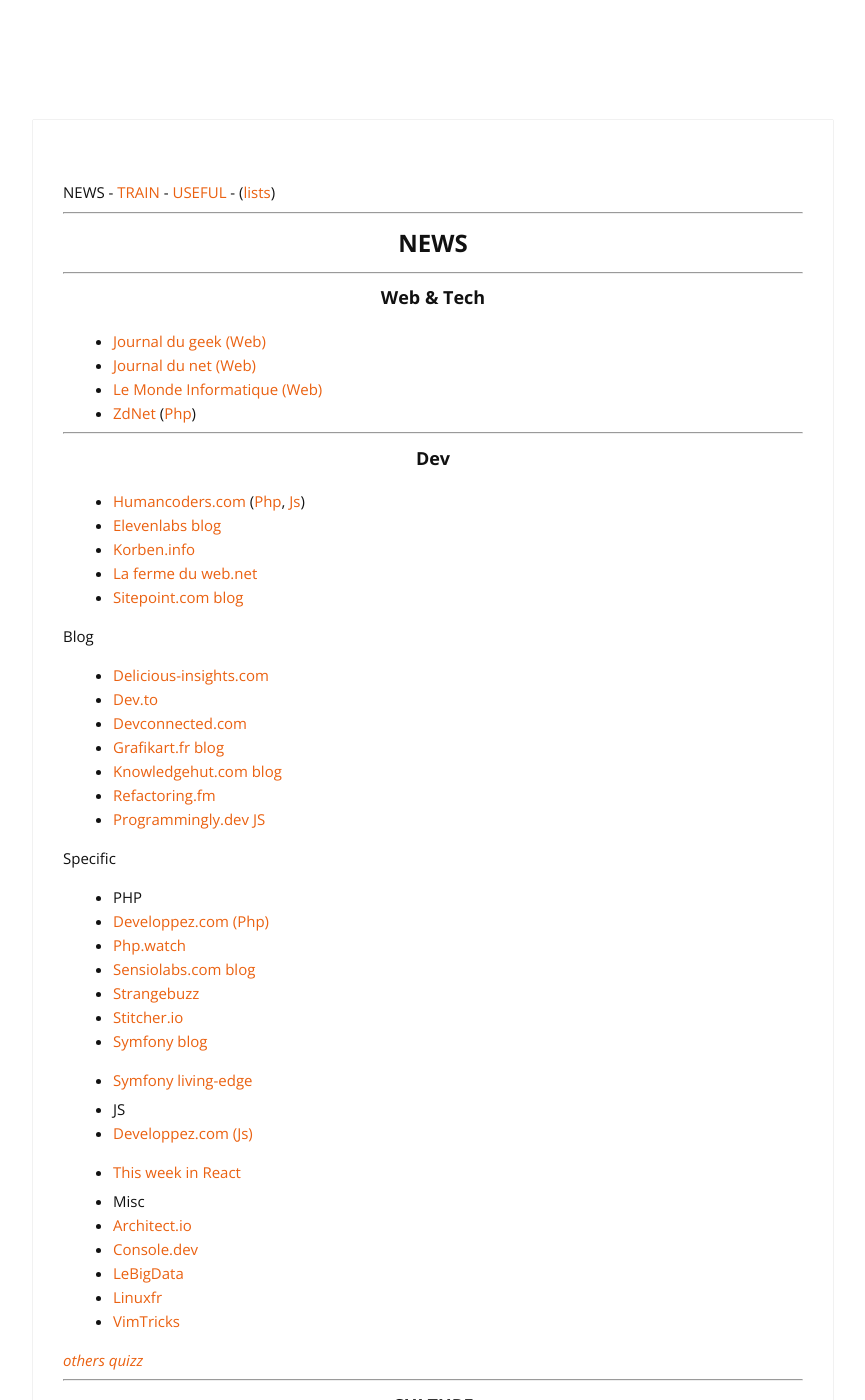
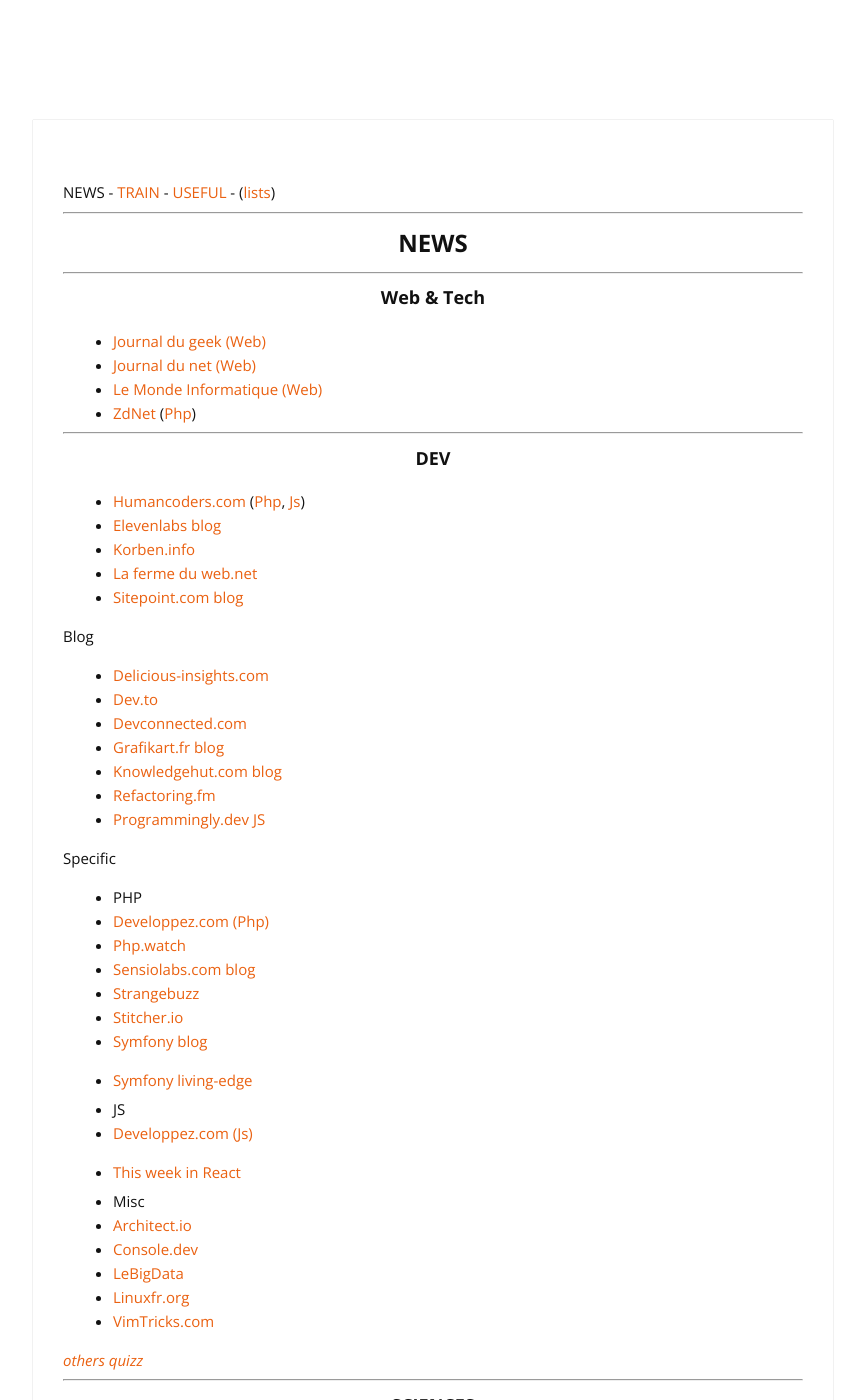
Before and after one commit to cylmat/cylmat.github.io, a Jekyll site: the page built from _pages/news.md, in a window 1280 px wide and 1400 px high. Shown: the whole window, without its empty margins (207-1072 px from the left). Built offline with Jekyll 4.4.1, drawn with Linux system fonts in a browser that asks for light colours; nearby versions of some CDN libraries.

Commit message:
Update news.md

```diff
--- a/_pages/news.md
+++ b/_pages/news.md
@@ -19,7 +19,7 @@
 
 ---
 
-### <center>Dev</center>
+### <center>DEV</center>
 
 - [Humancoders.com](https://news.humancoders.com) ([Php](https://news.humancoders.com/t/php), [Js](https://news.humancoders.com/t/javascript))
 - [Elevenlabs blog](https://blog.eleven-labs.com)
@@ -54,11 +54,17 @@
 * [Architect.io](https://www.architect.io/blog)
 * [Console.dev](https://console.dev)
 * [LeBigData](https://www.lebigdata.fr)
-* [Linuxfr](https://linuxfr.org)
-* [VimTricks](https://vimtricks.com)
+* [Linuxfr.org](https://linuxfr.org)
+* [VimTricks.com](https://vimtricks.com)
 
 [_others_](https://github.com/cylmat/docs/blob/main/News.md)
 [_quizz_](https://github.com/cylmat/docs/blob/main/Quizz.md)
+
+---
+
+### <center>SCIENCES</center>
+
+- [Innovant.fr](https://www.innovant.fr)
 
 ---
 
```
